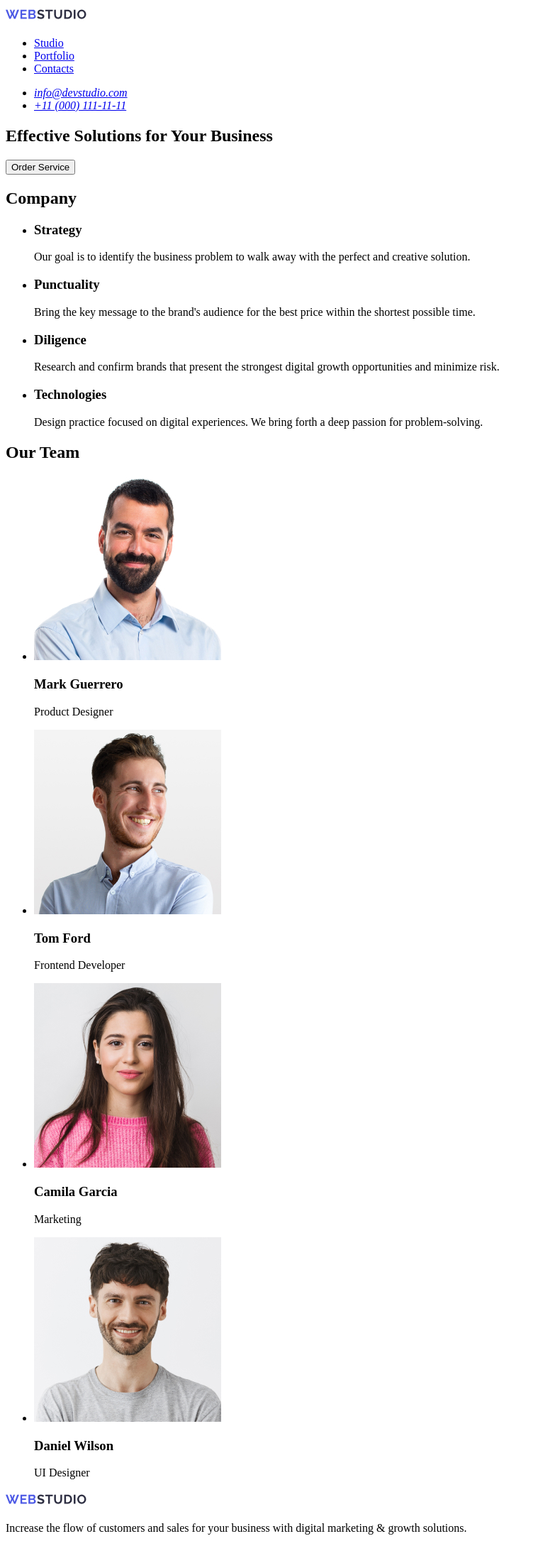
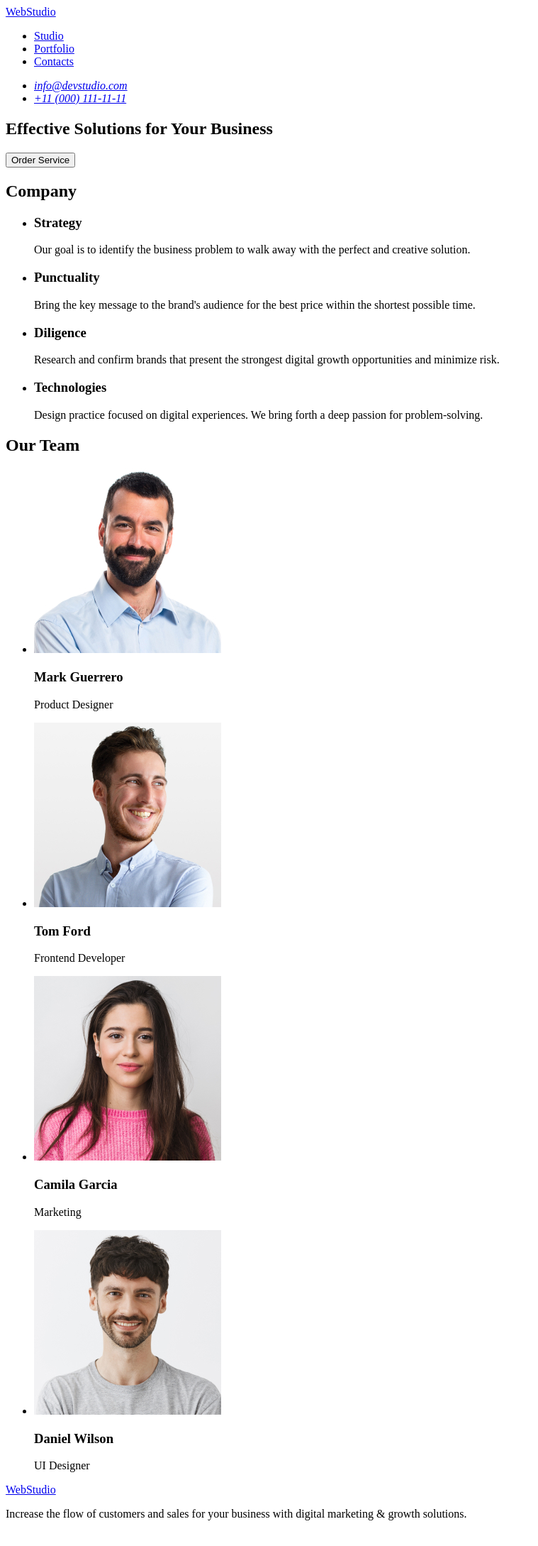
Before and after one commit to Poward2/goit-markup-hw-01, a plain HTML site: page index.html in a window 1280 px wide. Shown: the whole page at 71% size, without its empty margins (0-759 px from the left). Drawn offline with Linux system fonts and the light colour scheme.

Commit message:
ДЗ1 исправил
дз1 исправил

```diff
--- a/index.html
+++ b/index.html
@@ -8,9 +8,7 @@
   <body>
     <header>
       <nav>
-        <a href="./index.html">
-          <img src="/images/logo.jpg" />
-        </a>
+        <a href="./index.html"> WebStudio </a>
 
         <ul>
           <li><a href="/">Studio</a></li>
@@ -112,9 +110,7 @@
       </section>
     </main>
     <footer>
-      <a href="./index.html">
-        <img src="/images/logo.jpg" alt="logo" />
-      </a>
+      <a href="./index.html"> WebStudio </a>
       <p>
         Increase the flow of customers and sales for your business with digital
         marketing & growth solutions.
```
